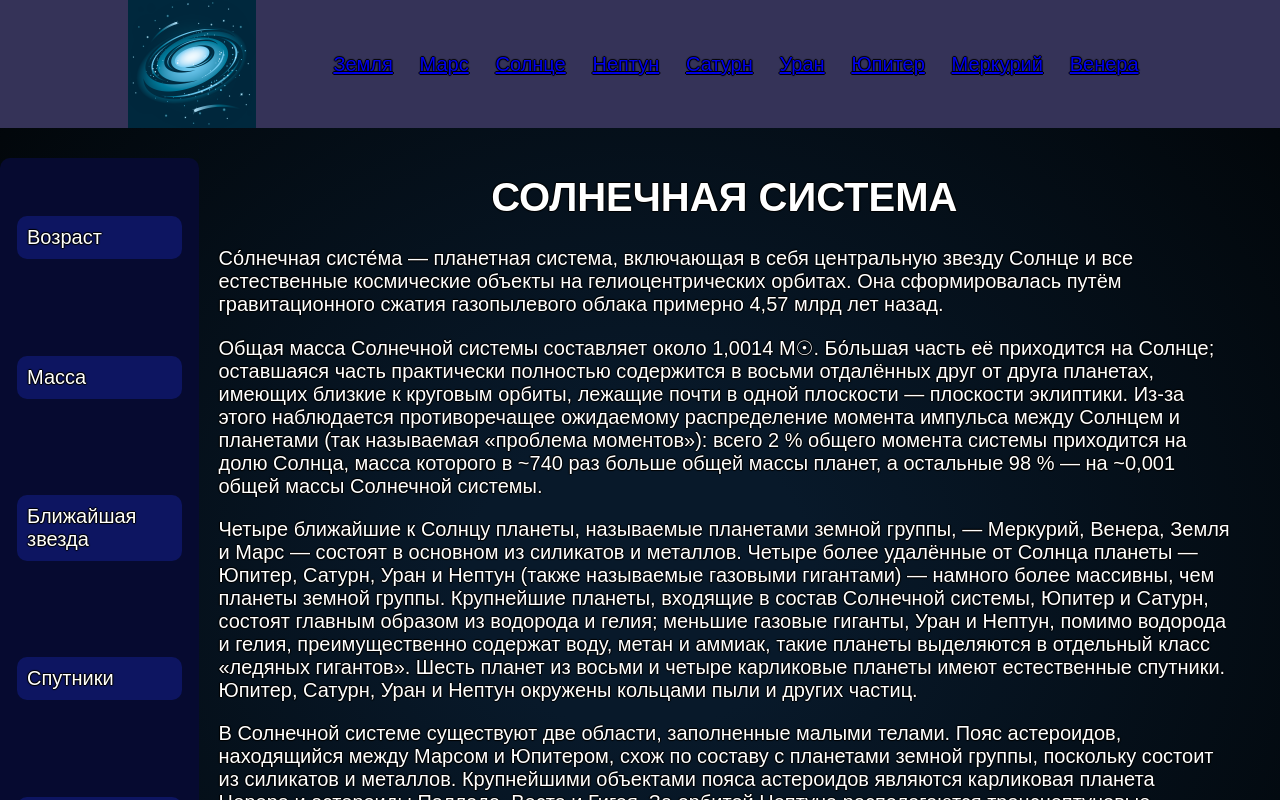
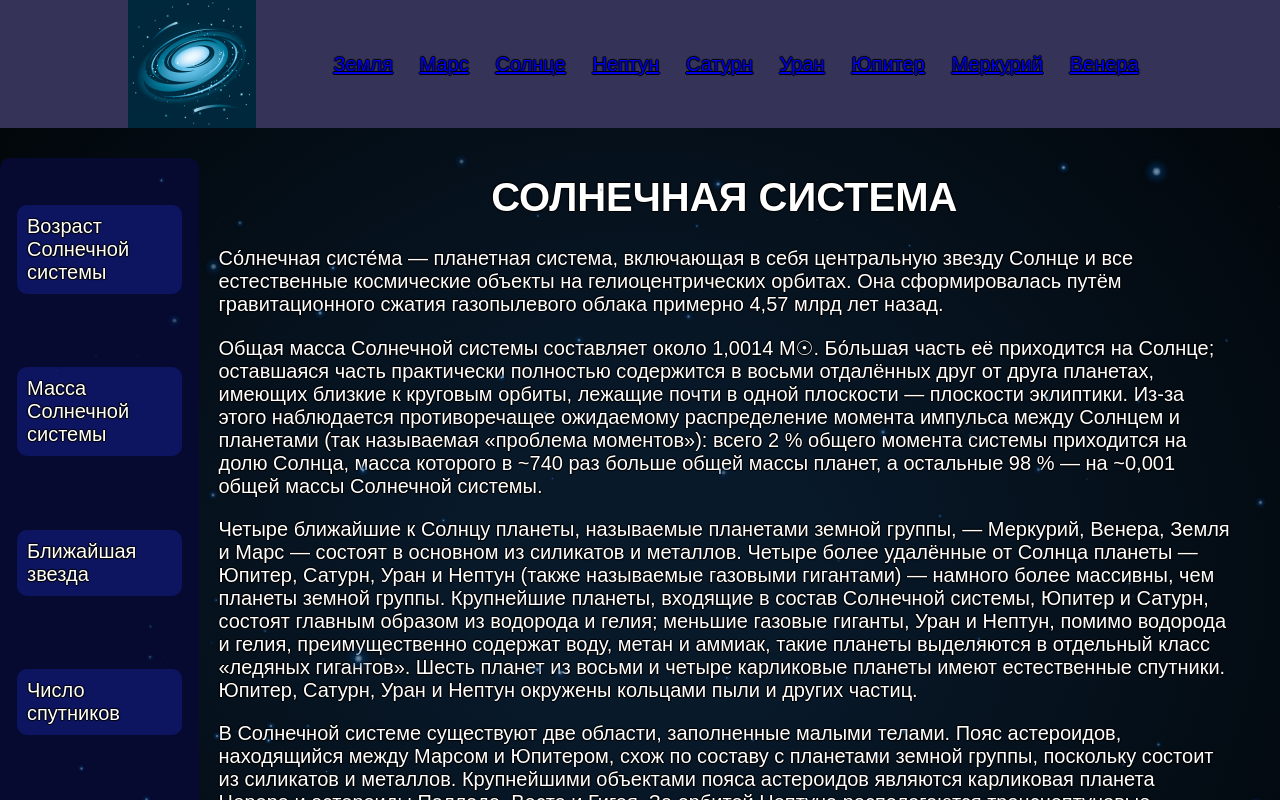
Before and after one commit to A1exanderKorn/SolarSystem, a Vue app: page / in a window 1280 px wide. Shown: the top 800 px of the page. Built offline with nearby package versions, Linux system fonts and the light colour scheme.

Commit message:
Third day, global isMonile data, stars animation. Left: mobile menu, mobile style

```diff
--- a/src/App.vue
+++ b/src/App.vue
@@ -1,5 +1,5 @@
 <template>
-  <div class="root" :class="rootClass">
+  <div id="root" class="root" :class="rootClass">
     <Header></Header>
     <router-view></router-view>
     <Footer></Footer>
@@ -7,12 +7,13 @@
 </template>
 
 <script setup lang="ts">
-import { provideSolarSystem } from "./data/useSolarSystem";
 import Header from "@/components/Header.vue";
 import Footer from "@/components/Footer.vue";
-import { computed, reactive } from "vue";
+import { computed, reactive, onMounted, ref, onUnmounted, provide, inject } from "vue";
 import { useRoute } from "vue-router";
 import planets from "@/data/planets";
+import { provideSolarSystem } from "./data/useSolarSystem";
+
 provideSolarSystem();
 
 const route = useRoute();
@@ -23,6 +24,14 @@ const planet = computed(() => {
 });
 
 const rootClass = computed(() => (planet.value ? planet.value.name : "default"));
+
+const isMobile = ref(window.innerWidth < 1000);
+const updateSize = () => {
+  isMobile.value = window.innerWidth < 1000;
+};
+window.addEventListener("resize", updateSize);
+
+provide("isMobile", isMobile);
 </script>
 
 <style>
--- a/src/components/Header.vue
+++ b/src/components/Header.vue
@@ -22,13 +22,6 @@
 <script setup>
 import { ref } from "vue";
 import planets from "@/data/planets";
-
-const menuOpen = ref(false);
-const mobile = ref(false);
-
-const toggleMenu = () => {
-  menuOpen.value = !menuOpen.value;
-};
 </script>
 
 <style></style>
--- a/src/components/Home.vue
+++ b/src/components/Home.vue
@@ -1,7 +1,22 @@
 <template>
   <div class="main-content">
     <Sidebar></Sidebar>
-
+    <div v-if="!isMobile">
+      <div
+        class="star"
+        v-for="(star, index) in stars"
+        :key="index"
+        :style="{
+          left: star.left,
+          pointerEvents: 'none',
+          top: star.top,
+          width: star.width,
+          height: star.height,
+          boxShadow: star.boxShadow,
+          animationDuration: star.animationDuration,
+        }"
+      ></div>
+    </div>
     <div class="main">
       <h1>СОЛНЕЧНАЯ СИСТЕМА</h1>
       <p>
@@ -52,8 +67,120 @@
   </div>
 </template>
 
-<script setup>
+<script setup lang="ts">
 import Sidebar from "@/components/Sidebar.vue";
+import { ref, onMounted, onUnmounted, reactive } from "vue";
+const isMobile = ref(window.innerWidth < 600);
+
+const updateSize = () => {
+  isMobile.value = window.innerWidth < 1000;
+};
+
+const stars = reactive<
+  {
+    position: string;
+    left: string;
+    top: string;
+    width: string;
+    height: string;
+    boxShadow: string;
+    animationDuration: string;
+  }[]
+>([]);
+
+const params = {
+  amount: 200,
+  size: {
+    min: 1,
+    max: 5,
+    giant: 9,
+  },
+  duration: {
+    min: 5,
+    max: 25,
+  },
+};
+
+const randomBetween = (a, b) => {
+  return a + Math.random() * (b - a);
+};
+
+onMounted(() => {
+  window.addEventListener("resize", updateSize);
+  if (!isMobile.value) {
+    let newStars: {
+      position: string;
+      left: string;
+      top: string;
+      width: string;
+      height: string;
+      boxShadow: string;
+      animationDuration: string;
+    }[] = [];
+    for (let i = 0; i < params.amount; i++) {
+      let size =
+        Math.round(Math.random() * 10) === 0
+          ? params.size.giant
+          : randomBetween(params.size.min, params.size.max);
+
+      let star = {
+        position: "absolute",
+        left: `${randomBetween(0, 100)}%`,
+        top: `${randomBetween(0, 100)}%`,
+        width: `${size}px`,
+        height: `${size}px`,
+        boxShadow: `0 0 ${size}px ${size / 2}px #043668`,
+        animationDuration: `${randomBetween(params.duration.min, params.duration.max)}s`,
+      };
+      stars.push(star);
+    }
+  }
+});
+
+onUnmounted(() => {
+  window.removeEventListener("resize", updateSize);
+});
 </script>
 
-<style></style>
+<style scoped>
+.star {
+  position: absolute;
+  background: radial-gradient(
+    ellipse at center,
+    rgba(177, 198, 219, 1) 2%,
+    rgba(5, 63, 118, 1) 100%
+  );
+  border-radius: 100%;
+  animation: shine infinite alternate;
+}
+@keyframes shine {
+  0% {
+    transform: scale(1);
+    opacity: 1;
+  }
+  20% {
+    transform: scale(0.9);
+    opacity: 0.8;
+  }
+  40% {
+    transform: scale(1);
+    opacity: 0.9;
+  }
+  40% {
+    transform: scale(0.2);
+    opacity: 0.2;
+  }
+  60% {
+    transform: scale(0.2);
+    opacity: 0.1;
+  }
+  80% {
+    transform: scale(0.5);
+    opacity: 0.5;
+  }
+  100% {
+    transform: scale(0.9);
+    opacity: 0.9;
+  }
+}
+</style>
--- a/src/components/Sidebar.vue
+++ b/src/components/Sidebar.vue
@@ -1,12 +1,14 @@
 <template>
   <div class="sidebar">
-    <a @click="showInfo('age')">Возраст</a>
-    <a @click="showInfo('mass')">Масса</a>
+    <a @click="showInfo('age')">Возраст Солнечной системы</a>
+    <a @click="showInfo('mass')">Масса Солнечной системы</a>
     <a @click="showInfo('nearestStar')">Ближайшая звезда</a>
-    <a @click="showInfo('satellites')">Спутники</a>
-    <a @click="showInfo('smallBodies')">Малые тела</a>
-    <a @click="showInfo('comets')">Кометы</a>
-    <p v-if="activeInfo">{{ activeInfo }}</p>
+    <a @click="showInfo('satellites')">Число спутников</a>
+    <a @click="showInfo('smallBodies')">Число малых тел</a>
+    <a @click="showInfo('comets')">Число комет</a>
+    <transition name="fade">
+      <p v-if="activeInfo">{{ activeInfo }}</p>
+    </transition>
   </div>
 </template>
 
@@ -21,3 +23,39 @@ function showInfo(info: keyof typeof solarSystem) {
   activeInfo.value = activeInfo.value == solarSystem[info] ? "" : solarSystem[info];
 }
 </script>
+
+<style scoped>
+p {
+  position: absolute;
+  top: calc(50% - 150px);
+  left: 15%;
+  width: 40%;
+  height: auto;
+  min-height: 200px;
+  padding-top: 40px;
+  padding-bottom: 40px;
+  padding-left: 30px;
+  padding-right: 30px;
+  background: rgb(255, 255, 255, 0.4);
+  backdrop-filter: blur(5px);
+  border-radius: 10px;
+  z-index: 1;
+  color: #ffffff;
+  font-size: 30;
+  text-shadow: 0px 0px 6px rgba(255, 255, 255, 0.7);
+}
+.fade-enter-active,
+.fade-leave-active {
+  transition: opacity 0.25s linear, transform 0.25s linear;
+}
+
+.fade-enter-from,
+.fade-leave-to {
+  opacity: 0;
+  transform: translateY(-10px);
+}
+
+.fade-enter-to {
+  opacity: 0.5;
+}
+</style>
```
